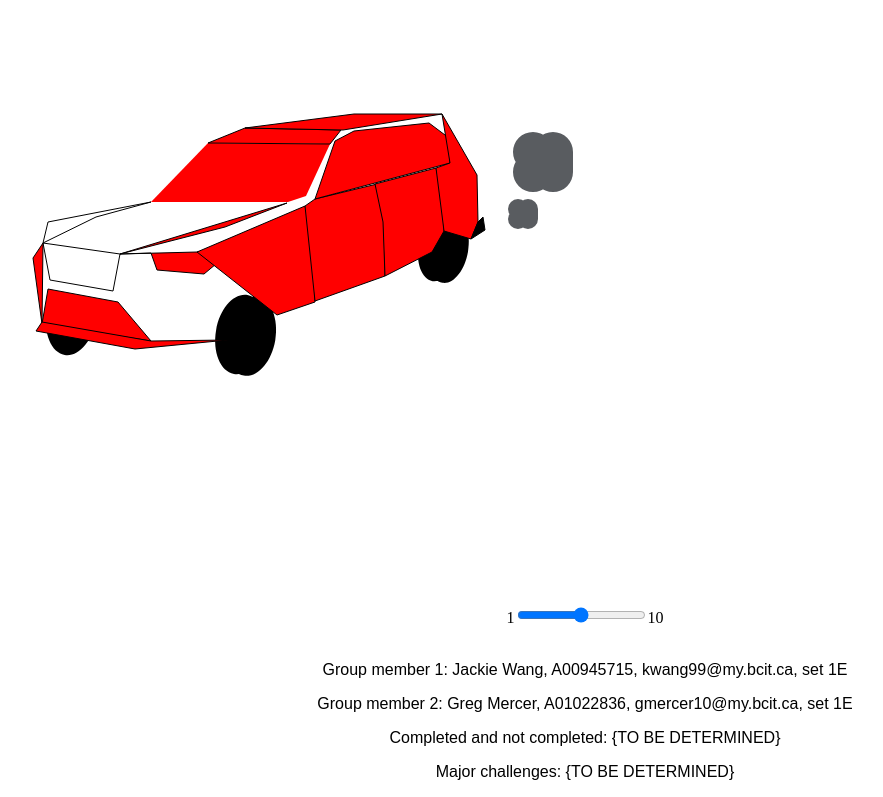
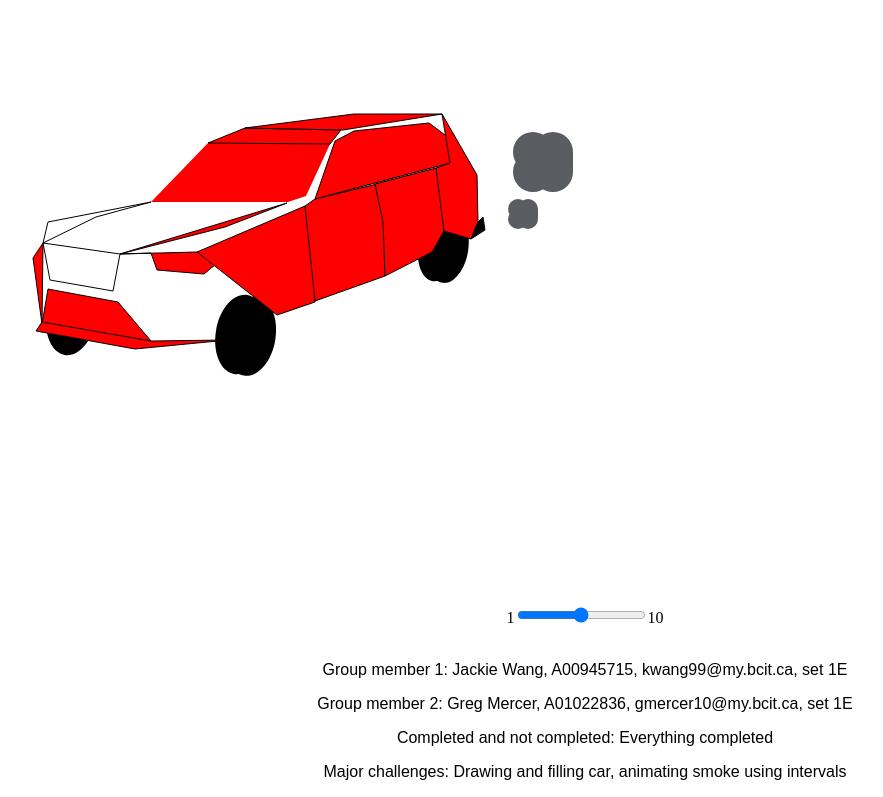
Before and after one commit to Greg-Mercer/JavaScriptAssignment, a plain HTML site: page index.html in a window 1280 px wide. Shown: the part 79-876 px from the top of the page, without its empty margins (55-938 px from the left). Drawn offline with Linux system fonts and the light colour scheme.

Commit message:
Added readme info

```diff
--- a/index.html
+++ b/index.html
@@ -19,8 +19,8 @@
 	<div id="readme">
 		<p>Group member 1: Jackie Wang, A00945715, kwang99@my.bcit.ca, set 1E</p>
 		<p>Group member 2: Greg Mercer, A01022836, gmercer10@my.bcit.ca, set 1E</p>
-		<p>Completed and not completed: {TO BE DETERMINED}</p>
-		<p>Major challenges: {TO BE DETERMINED}</p>
+		<p>Completed and not completed: Everything completed</p>
+		<p>Major challenges: Drawing and filling car, animating smoke using intervals</p>
 	</div>
 
 
```
